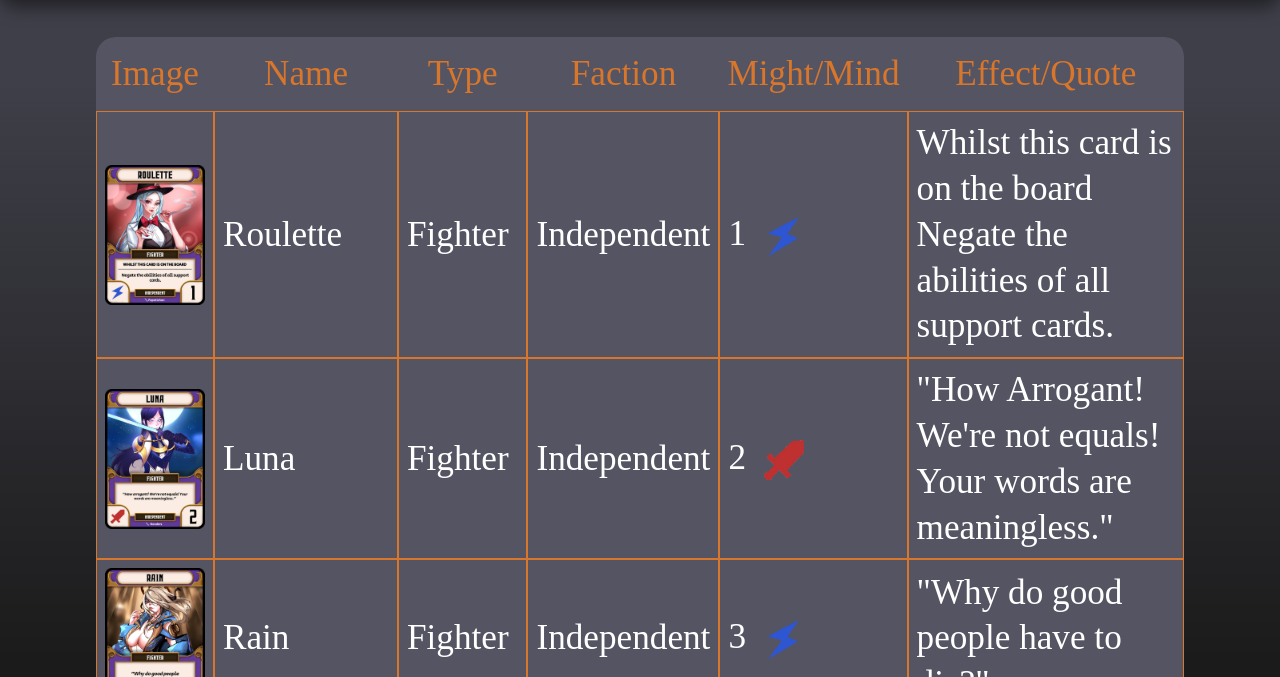
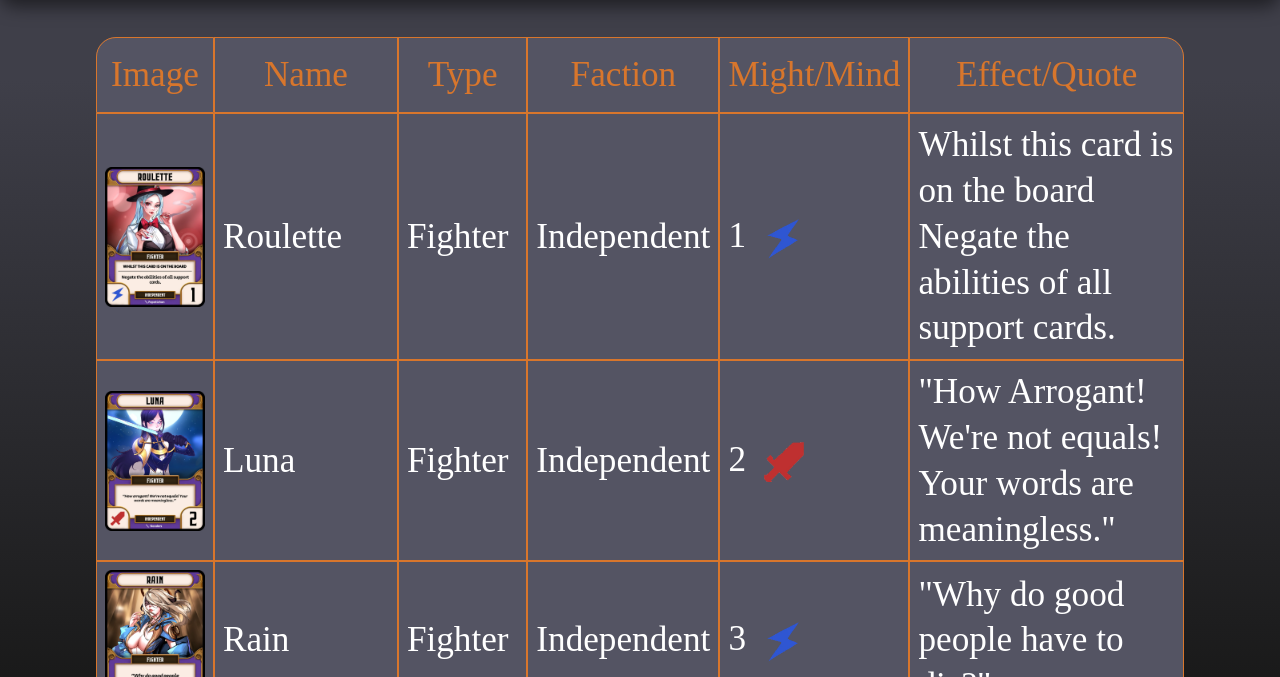
Before and after one commit to jefferywaltman1/ITC400Group6Project, a plain HTML site: page Gallery.html in a window 1280 px wide. Shown: the part 123-800 px from the top of the page. Drawn offline with nearby package versions, Linux system fonts and the light colour scheme; a web font is replaced by a local one.

Commit message:
TableBorderUpdate

```diff
--- a/style.css
+++ b/style.css
@@ -316,7 +316,7 @@
     color: #fff;
   }
   th {
-    /* border: 1px solid #D8762C; */
+    border: 1px solid #D8762C;
     padding: 8px;
     text-align: center;
     padding: 8px;
```
